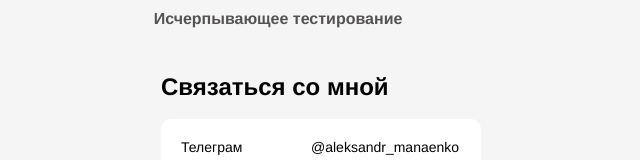
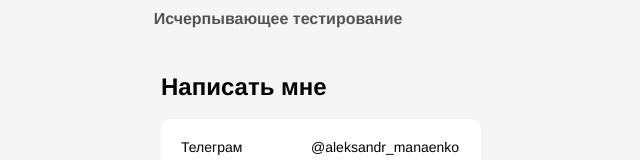
Before and after one commit to aleksanderManaenko-qa/cv, a plain HTML site: page index.html in a window 1280 px wide. Shown: the part 435-595 px from the top of the page, without its empty margins (319-959 px from the left). Drawn offline with Linux system fonts and the light colour scheme.

Commit message:
Update index.html
Изменил название заголовка

```diff
--- a/index.html
+++ b/index.html
@@ -16,7 +16,7 @@
     </header>
     <main>
       <section class="links">
-        <h2 class="links__header">Связаться со мной</h2>
+        <h2 class="links__header">Написать мне</h2>
         <ul class="links__container">
           <li class="links__link">
             <p class="links__title">Телеграм</p>
```
